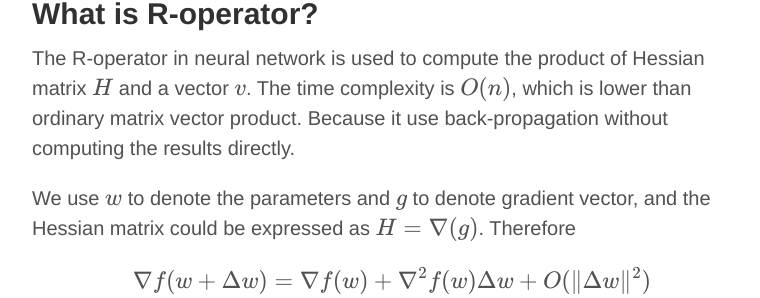
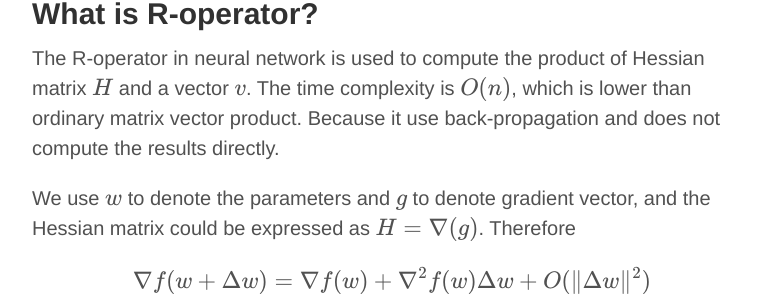
Before and after one commit to bjsc/cswhjiang.github.io, a Jekyll site: the page built from _posts/2015-10-13-Roperator.md, in a window 1280 px wide and 900 px high. Shown: the part 236-534 px from the top of the window, without its empty margins (248-1008 px from the left). Built offline with Jekyll 4.4.1, drawn with Linux system fonts in a browser that asks for light colours; formulas are drawn with MathJax 3; comment, search, counter and statistics services are not loaded.

Commit message:
R-operator

```diff
--- a/_posts/2015-10-13-Roperator.md
+++ b/_posts/2015-10-13-Roperator.md
@@ -5,7 +5,7 @@ comments: True
 ---
 
 ## What is R-operator?
-The R-operator in neural network is used to compute the product of Hessian matrix $$H$$ and a vector $$v$$. The time complexity is $$O(n)$$, which is lower than ordinary matrix vector product. Because it use back-propagation without computing the results directly.
+The R-operator in neural network is used to compute the product of Hessian matrix $$H$$ and a vector $$v$$. The time complexity is $$O(n)$$, which is lower than ordinary matrix vector product. Because it use back-propagation and does not compute the results directly.
 
 
 We use $$w$$ to denote the parameters and $$g$$ to denote gradient vector, and the Hessian matrix could be expressed as $$H = \nabla(g)$$. Therefore
```
